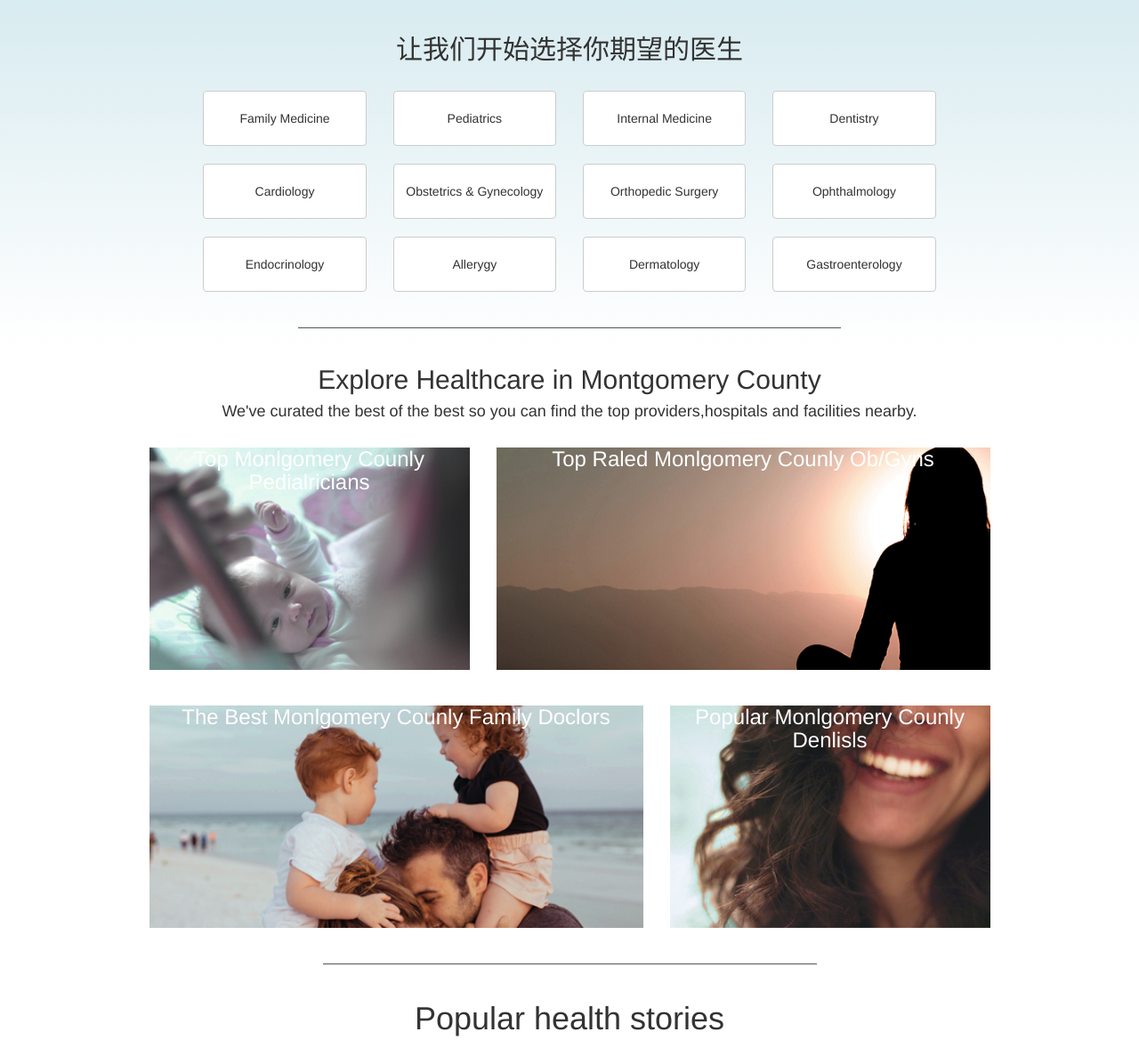
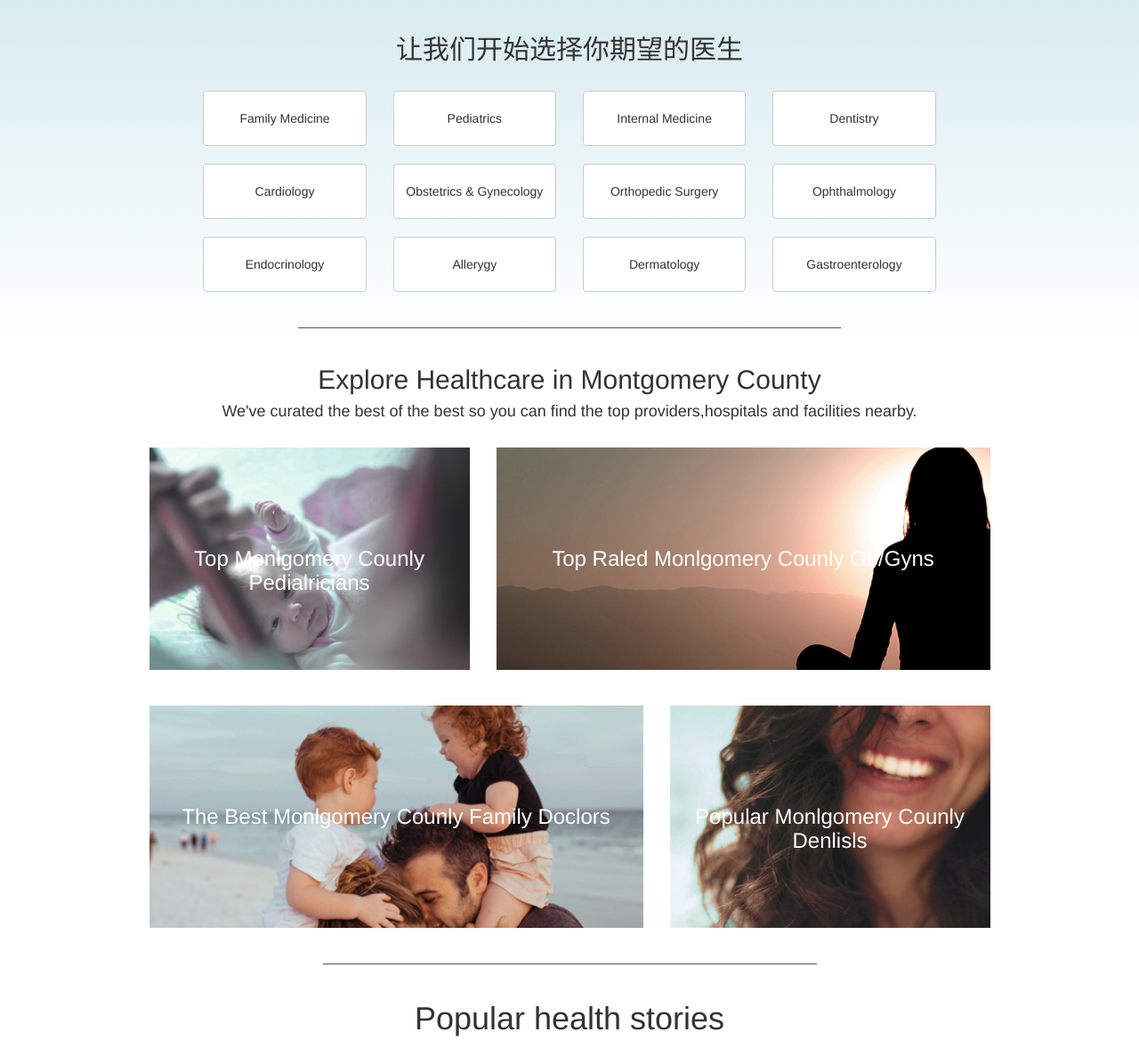
Before and after one commit to yuanlunchuan/doctorSearch, a Django app: page / in a window 1280 px wide. Shown: the part 401-1570 px from the top of the page at 89% size. Run offline with Django 3.2, Linux system fonts and the light colour scheme; some libraries are stand-ins or nearby versions.

Commit message:
1, Add vertical middle.

```diff
--- a/doctors/templates/doctors/index.html
+++ b/doctors/templates/doctors/index.html
@@ -142,12 +142,12 @@
     <div class="row m-t-10">
       <div class="col-md-4 col-md-offset-1">
         <div class="baby-item explore-item text-center">
-          <div class="h3" style="color: #fff;">Top Monlgomery Counly Pedialricians</div>
+          <h3 class="middle-center" style="color: #fff;">Top Monlgomery Counly Pedialricians</h3>
         </div>
       </div>
       <div class="col-md-6">
         <div class="patient-item explore-item text-center">
-          <h3 style="color: #fff">
+          <h3 style="color: #fff;" class="middle-center">
             Top Raled Monlgomery Counly Ob/Gyns
           </h3>
         </div>
@@ -156,14 +156,14 @@
     <div class="row m-t-20">
       <div class="col-md-6 col-md-offset-1">
         <div class="family-item explore-item text-center">
-          <h3 style="color: #fff">
+          <h3 class="middle-center" style="color: #fff">
             The Best Monlgomery Counly Family Doclors
           </h3>
         </div>
       </div>
       <div class="col-md-4">
         <div class="woman-item explore-item text-center">
-          <h3 style="color: #fff">
+          <h3 class="middle-center" style="color: #fff">
             Popular Monlgomery Counly Denlisls
           </h3>
         </div>
--- a/static/css/searchDoctor/index.css
+++ b/static/css/searchDoctor/index.css
@@ -73,3 +73,7 @@ body{
   background: -moz-linear-gradient(white, rgb(216, 235, 240)); /* For Firefox 3.6 to 15 */
   background: linear-gradient(white, rgb(216, 235, 240)); /* Standard syntax */
 }
+.middle-center {
+  position: relative;
+  top: 45%;
+}
```
